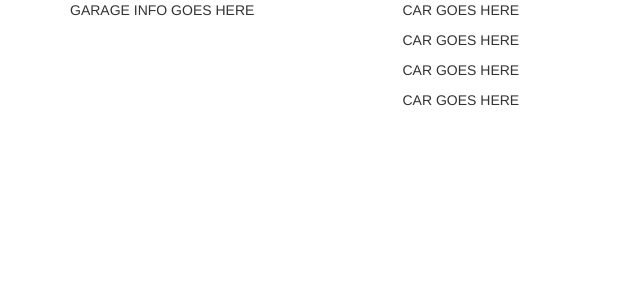
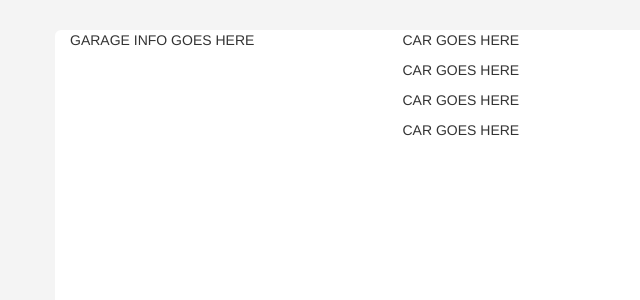
Before and after one commit to v-bianchi/garage-redux, a React app: page / in a window 1280 px wide. Shown: the top 300 px of the page, without its empty margins (0-640 px from the left). Built offline with nearby package versions, Linux system fonts and the light colour scheme.

Commit message:
minimal css adjustments

```diff
--- a/assets/stylesheets/application.scss
+++ b/assets/stylesheets/application.scss
@@ -1,14 +1,13 @@
-.app {
-  margin-top: 20px;
-  margin-bottom: 20px;
+body {
+  padding-top: 30px;
+  padding-bottom: 30px;
   background-color: #F4F4F4;
 }
 
 .main-content {
-  height: 100%;
+  min-height: 80vh;
   background-color: #FFF;
-  border-radius: 4px;
-  padding: none;
+  border-radius: 6px;
 }
 
 .garage-info {
--- a/index.html
+++ b/index.html
@@ -6,7 +6,7 @@
     <title>Redux garage manager</title>
   </head>
   <body>
-    <div class="container" id="root"></div>
+    <div class="container main-content" id="root"></div>
     <script src="/bundle.js"></script>
   </body>
 </html>
```
